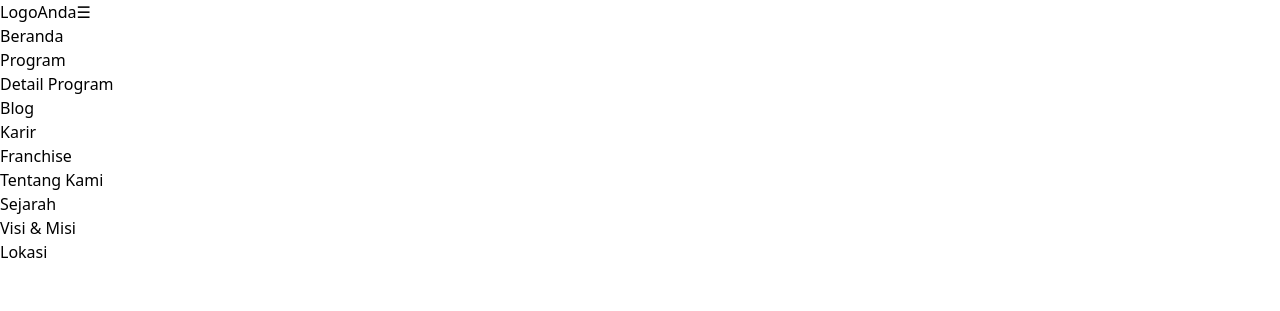
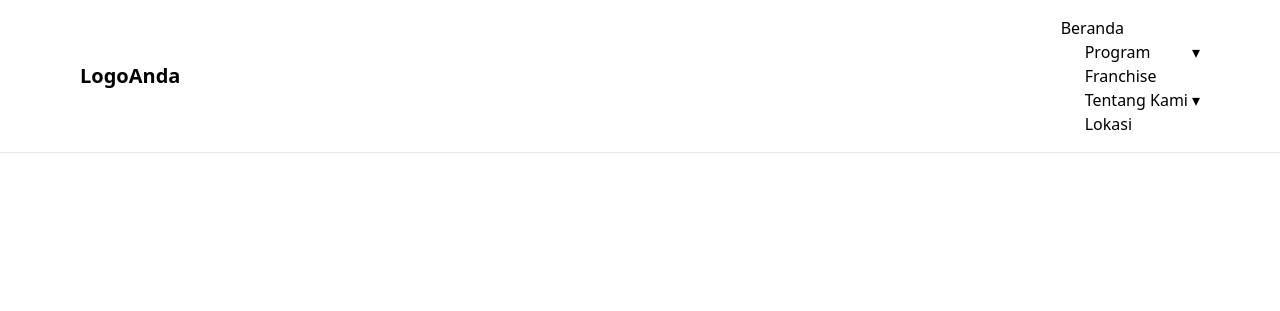
Before and after one commit to ikbaenjino/next, a Next.js app: page / in a window 1280 px wide. Shown: the top 311 px of the page. Built offline with nearby package versions, Linux system fonts and the light colour scheme.

Commit message:
Update Navbar.tsx

```diff
--- a/components/Navbar.tsx
+++ b/components/Navbar.tsx
@@ -1,70 +1,70 @@
-// components/Navbar.jsx
 "use client";
 
-import { useState, useEffect, useRef } from 'react'
-import Link from 'next/link'
-import { navItems } from '../data/navData'
+import { useState, useEffect, useRef } from 'react';
+import Link from 'next/link';
+import { navItems } from '../data/navData';
 
 export default function Navbar() {
-  const [mobileOpen, setMobileOpen] = useState(false)
-  const [openIndex, setOpenIndex] = useState(null)
-  const navRef = useRef()
+  const [mobileOpen, setMobileOpen] = useState(false);
+  const [openIndex, setOpenIndex] = useState(null);
+  const navRef = useRef();
 
-  // Close dropdown if clicking outside
   useEffect(() => {
     function handleClickOutside(e) {
       if (navRef.current && !navRef.current.contains(e.target)) {
-        setOpenIndex(null)
+        setOpenIndex(null);
       }
     }
-    document.addEventListener('click', handleClickOutside)
-    return () => document.removeEventListener('click', handleClickOutside)
-  }, [])
+    document.addEventListener('click', handleClickOutside);
+    return () => document.removeEventListener('click', handleClickOutside);
+  }, []);
 
   return (
-    <nav ref={navRef} className="navbar">
-      <div className="container">
-        <Link href="/"><a className="logo">LogoAnda</a></Link>
+    <nav ref={navRef} className="bg-white border-b border-gray-200 z-50 relative">
+      <div className="max-w-6xl mx-auto flex items-center justify-between p-4">
+        <Link href="/" className="text-xl font-bold">LogoAnda</Link>
         <button
-          className="mobile-toggle"
-          onClick={() => setMobileOpen(v => !v)}
+          className="md:hidden text-2xl"
+          onClick={() => setMobileOpen(!mobileOpen)}
           aria-label="Toggle menu"
         >
           ☰
         </button>
-        <ul className={`nav-menu ${mobileOpen ? 'open' : ''}`}>
+
+        <ul
+          className={`flex flex-col md:flex-row md:items-center md:space-x-6 absolute md:static bg-white md:bg-transparent w-full md:w-auto left-0 md:left-auto top-full md:top-auto transition-transform md:transition-none ${
+            mobileOpen ? 'block' : 'hidden md:block'
+          }`}
+        >
           {navItems.map((item, idx) => (
             <li
               key={idx}
-              className={`nav-item ${item.hasDropdown ? 'has-dropdown' : ''} ${openIndex === idx ? 'open' : ''}`}
-              onClick={() => {
-                // di desktop: klik toggles; di mobile sama
-                if (item.hasDropdown) {
-                  setOpenIndex(openIndex === idx ? null : idx)
-                }
-              }}
-              onMouseEnter={() => {
-                // hanya untuk desktop
-                if (window.innerWidth >= 768 && item.hasDropdown) {
-                  setOpenIndex(idx)
-                }
-              }}
-              onMouseLeave={() => {
-                if (window.innerWidth >= 768 && item.hasDropdown) {
-                  setOpenIndex(null)
-                }
-              }}
+              className="relative"
+              onMouseEnter={() => window.innerWidth >= 768 && item.hasDropdown && setOpenIndex(idx)}
+              onMouseLeave={() => window.innerWidth >= 768 && item.hasDropdown && setOpenIndex(null)}
             >
-              <Link href={item.href}>
-                <a className="nav-link">{item.title}</a>
-              </Link>
+              <div
+                className="flex items-center justify-between cursor-pointer p-4 md:p-0"
+                onClick={() => item.hasDropdown && setOpenIndex(openIndex === idx ? null : idx)}
+              >
+                <Link href={item.href}>
+                  <a className="block md:inline-block">{item.title}</a>
+                </Link>
+                {item.hasDropdown && (
+                  <span className="ml-2 md:ml-1">▾</span>
+                )}
+              </div>
 
               {item.hasDropdown && (
-                <ul className="dropdown-menu">
+                <ul
+                  className={`absolute bg-white shadow-md rounded-md mt-0 md:mt-2 w-48 ${
+                    openIndex === idx ? 'block' : 'hidden'
+                  }`}
+                >
                   {item.children.map((ch, cidx) => (
                     <li key={cidx}>
                       <Link href={ch.href}>
-                        <a className="dropdown-link">{ch.title}</a>
+                        <a className="block px-4 py-2 hover:bg-gray-100">{ch.title}</a>
                       </Link>
                     </li>
                   ))}
@@ -75,5 +75,5 @@ export default function Navbar() {
         </ul>
       </div>
     </nav>
-  )
+  );
 }
```
